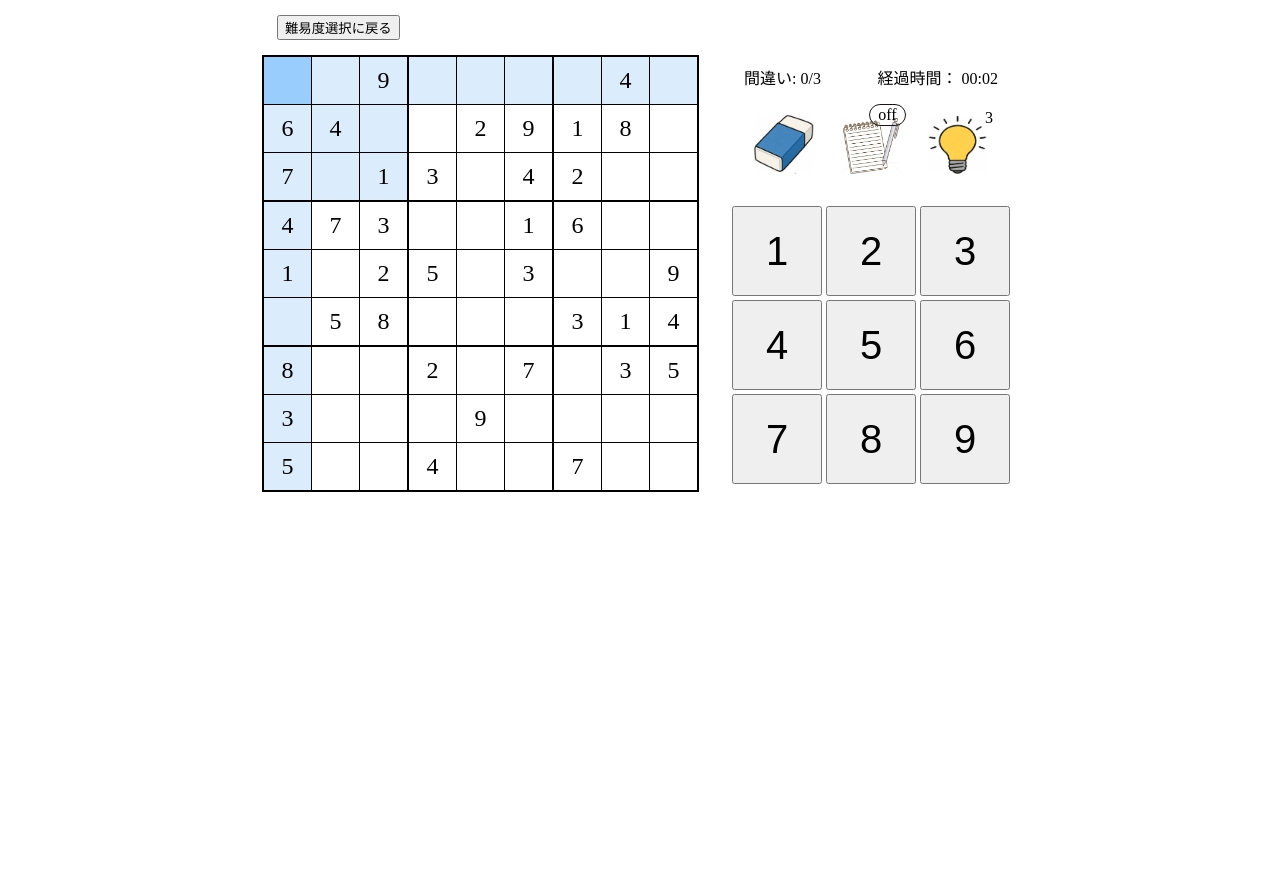
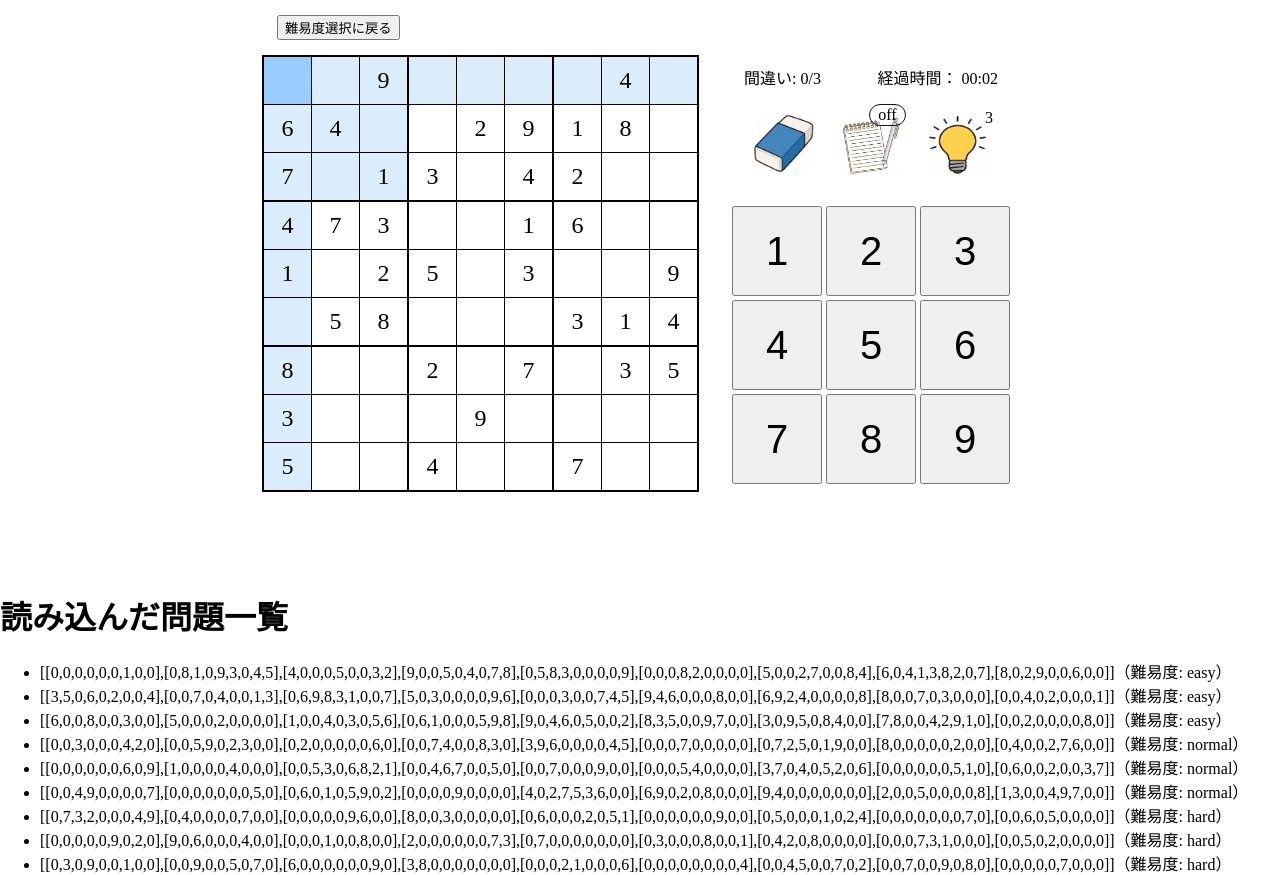
Before and after one commit to manatsu-n/ojt_nakamura, a Vue app: page / in a window 1280 px wide. Both pictures are taken after a click on the button "easy". Before the commit the page ends 800 px from the top, so only its background shows below. Built offline with nearby package versions, Linux system fonts and the light colour scheme; the HTML template or start-up script is replaced by a standard one.

Commit message:
ファイル追加

```diff
--- a/src/components/NumPre.vue
+++ b/src/components/NumPre.vue
@@ -1,9 +1,20 @@
 <script setup lang="ts">
-    import {ref, watch} from "vue"
+    import { ref, watch, onMounted } from "vue"
     import Board from "./BoardView.vue"
     import Puzzle from "../logic/PuzzleQuestion.vue"
     import { useRouter } from 'vue-router';
     import { useWrongStore, useClearflagStore } from "../stores/level";
+    const puzzles = ref([]);
+
+    onMounted(async () => {
+        try {
+            const res = await fetch('/sudoku.json');
+            if (!res.ok) throw new Error('読み込み失敗');
+            puzzles.value = await res.json();
+        } catch (err) {
+            console.error('読み込みエラー:', err);
+        }
+    });
     const gameover = ref<boolean>(false);
     const gameclear = ref<boolean>(false);
     const router = useRouter();
@@ -55,6 +66,14 @@
             <button @click="gotoselect">難易度選択に戻る</button>
         </div>
     </Teleport>
+    <div>
+    <h1>読み込んだ問題一覧</h1>
+    <ul>
+      <li v-for="p in puzzles" :key="p.id">
+        {{ p.puzzle }}（難易度: {{ p.difficulty }}）
+      </li>
+    </ul>
+  </div>
 </template>
 
 <style scoped>
```
Also changed, not shown: public/sudoku.json (renamed from sudoku.json), src/logic/puzzle.ts (line endings or trailing spaces).
